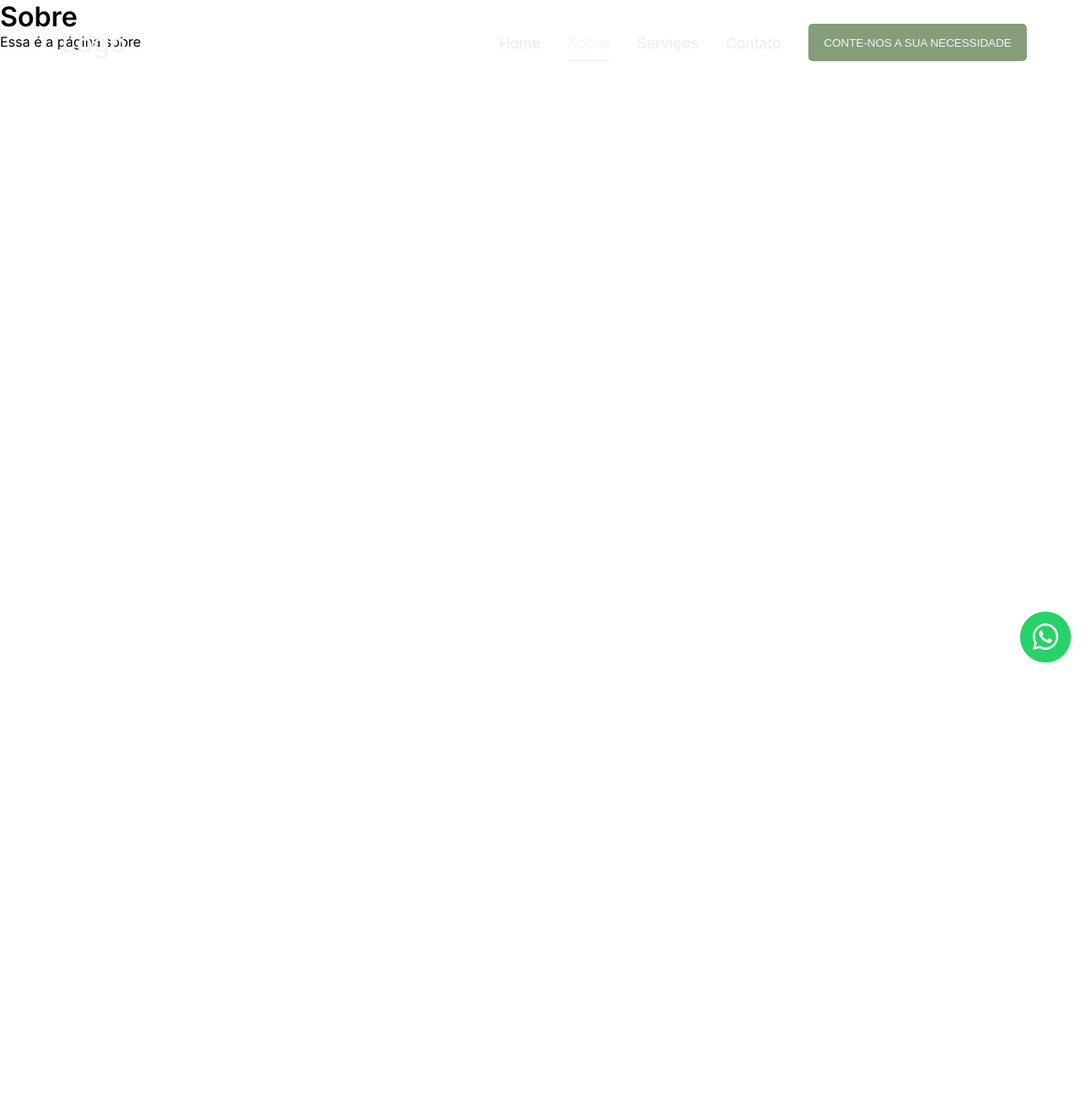
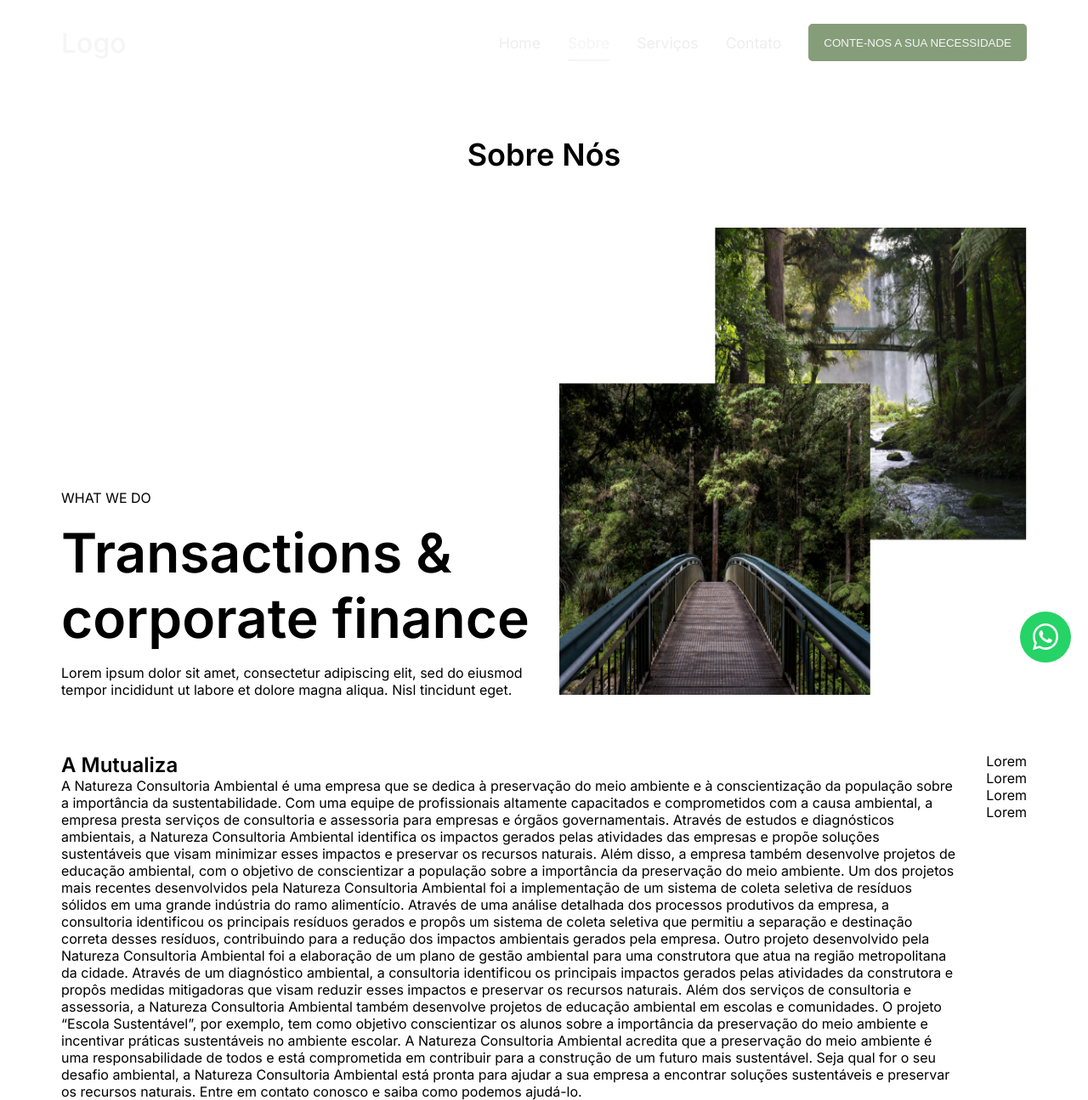
Before and after one commit to bduarte10/site-mutualiza, a Next.js app: page /sobre in a window 1280 px wide. Shown: the whole page at 85% size. Before the commit the page ends 800 px from the top, so only its background shows below. Built offline with nearby package versions, Linux system fonts and the light colour scheme.

Commit message:
feat: adiciona section sobre

```diff
--- a/src/pages/sobre.tsx
+++ b/src/pages/sobre.tsx
@@ -1,8 +1,55 @@
+import styles from "../styles/sobre.module.css";
+import Image from "next/image";
+
+
 export default function Sobre() {
   return (
-    <div>
-      <h1>Sobre</h1>
-      <p>Essa é a página sobre</p>
-    </div>
+    <section className={styles.section}>
+      <div className="container">
+        <div className={styles.content}>
+          <div className={styles.content_title}>
+            <h2>Sobre Nós</h2>
+          </div>
+          <div className={styles.content_items}>
+          <div className={styles.content_text}>
+            <span><p>WHAT WE DO</p></span>
+            <h2>Transactions & corporate finance</h2>
+            <p>Lorem ipsum dolor sit amet, consectetur adipiscing elit, sed do eiusmod tempor incididunt ut labore et dolore magna aliqua. Nisl tincidunt eget.
+            </p>
+          </div>
+          <div className={styles.content_img}>
+          <Image
+                src="/assets/img-sobre.png"
+                width={550}
+                height={550}
+                alt=""
+              />
+          </div>
+          </div>
+          <div className={styles.content_sub_items}>
+            <div>
+              <h2>A Mutualiza</h2>
+              <p>A Natureza Consultoria Ambiental é uma empresa que se dedica à preservação do meio ambiente e à conscientização da população sobre a importância da sustentabilidade. Com uma equipe de profissionais altamente capacitados e comprometidos com a causa ambiental, a empresa presta serviços de consultoria e assessoria para empresas e órgãos governamentais.
+
+Através de estudos e diagnósticos ambientais, a Natureza Consultoria Ambiental identifica os impactos gerados pelas atividades das empresas e propõe soluções sustentáveis que visam minimizar esses impactos e preservar os recursos naturais. Além disso, a empresa também desenvolve projetos de educação ambiental, com o objetivo de conscientizar a população sobre a importância da preservação do meio ambiente.
+
+Um dos projetos mais recentes desenvolvidos pela Natureza Consultoria Ambiental foi a implementação de um sistema de coleta seletiva de resíduos sólidos em uma grande indústria do ramo alimentício. Através de uma análise detalhada dos processos produtivos da empresa, a consultoria identificou os principais resíduos gerados e propôs um sistema de coleta seletiva que permitiu a separação e destinação correta desses resíduos, contribuindo para a redução dos impactos ambientais gerados pela empresa.
+
+Outro projeto desenvolvido pela Natureza Consultoria Ambiental foi a elaboração de um plano de gestão ambiental para uma construtora que atua na região metropolitana da cidade. Através de um diagnóstico ambiental, a consultoria identificou os principais impactos gerados pelas atividades da construtora e propôs medidas mitigadoras que visam reduzir esses impactos e preservar os recursos naturais.
+
+Além dos serviços de consultoria e assessoria, a Natureza Consultoria Ambiental também desenvolve projetos de educação ambiental em escolas e comunidades. O projeto “Escola Sustentável”, por exemplo, tem como objetivo conscientizar os alunos sobre a importância da preservação do meio ambiente e incentivar práticas sustentáveis no ambiente escolar.
+
+A Natureza Consultoria Ambiental acredita que a preservação do meio ambiente é uma responsabilidade de todos e está comprometida em contribuir para a construção de um futuro mais sustentável. Seja qual for o seu desafio ambiental, a Natureza Consultoria Ambiental está pronta para ajudar a sua empresa a encontrar soluções sustentáveis e preservar os recursos naturais. Entre em contato conosco e saiba como podemos ajudá-lo.</p>
+            </div>
+            <div>
+              <div>Lorem</div>
+              <div>Lorem</div>
+              <div>Lorem</div>
+              <div>Lorem</div>
+            </div>
+          </div>
+        </div>
+      </div>
+    </section>
   )
 }
--- /dev/null
+++ b/src/styles/sobre.module.css
@@ -0,0 +1,32 @@
+.section {
+  margin-top: 8rem;
+  height: 100vh;
+}
+
+.content_title {
+  text-align: center;
+  margin-top: 10rem;
+  font-size: 1.5rem;
+}
+
+.content_items {
+  display: flex;
+  gap: 1rem;
+  margin-top: 4rem;
+}
+
+.content_text {
+  display: flex;
+  flex-direction: column;
+  justify-content: end;
+  gap: 1rem;
+}
+.content_text h2 {
+  font-size: 4rem;
+}
+
+.content_sub_items {
+  margin-top: 4rem;
+  display: flex;
+  gap: 2rem;
+}
```
Also changed, not shown: public/assets/img-sobre.png (added).
